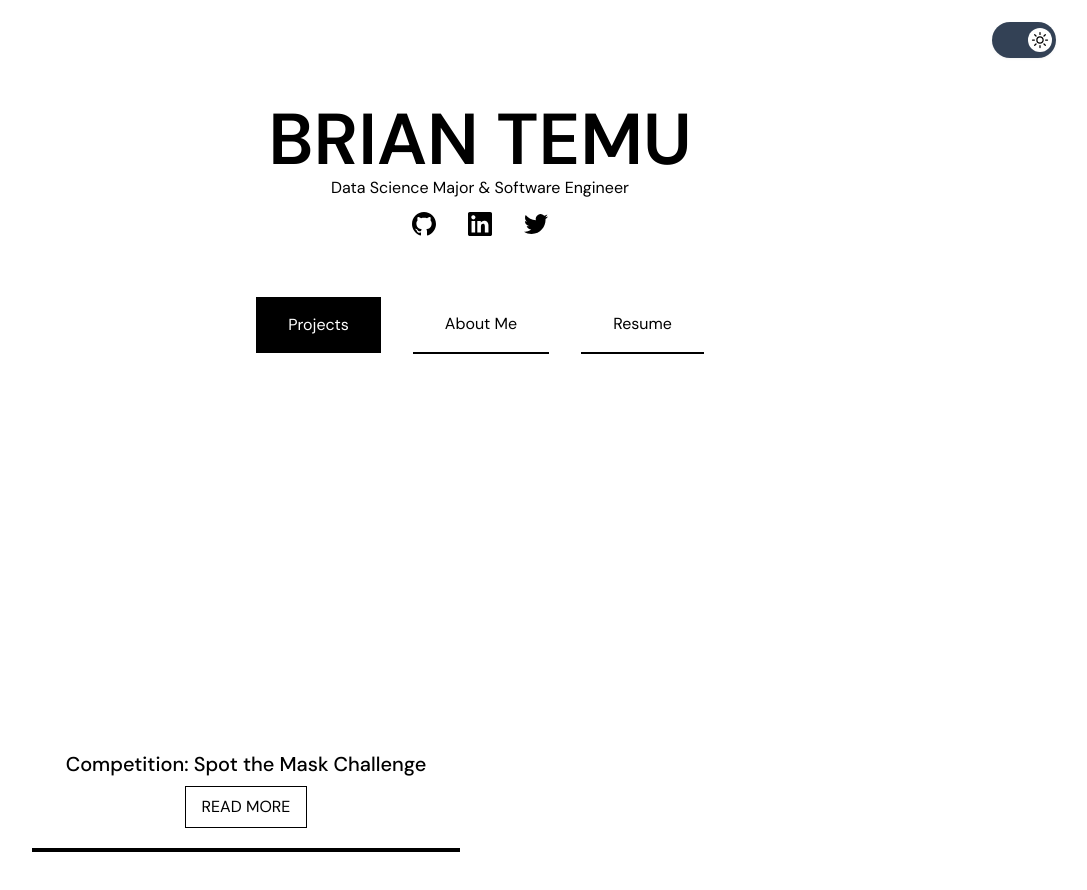
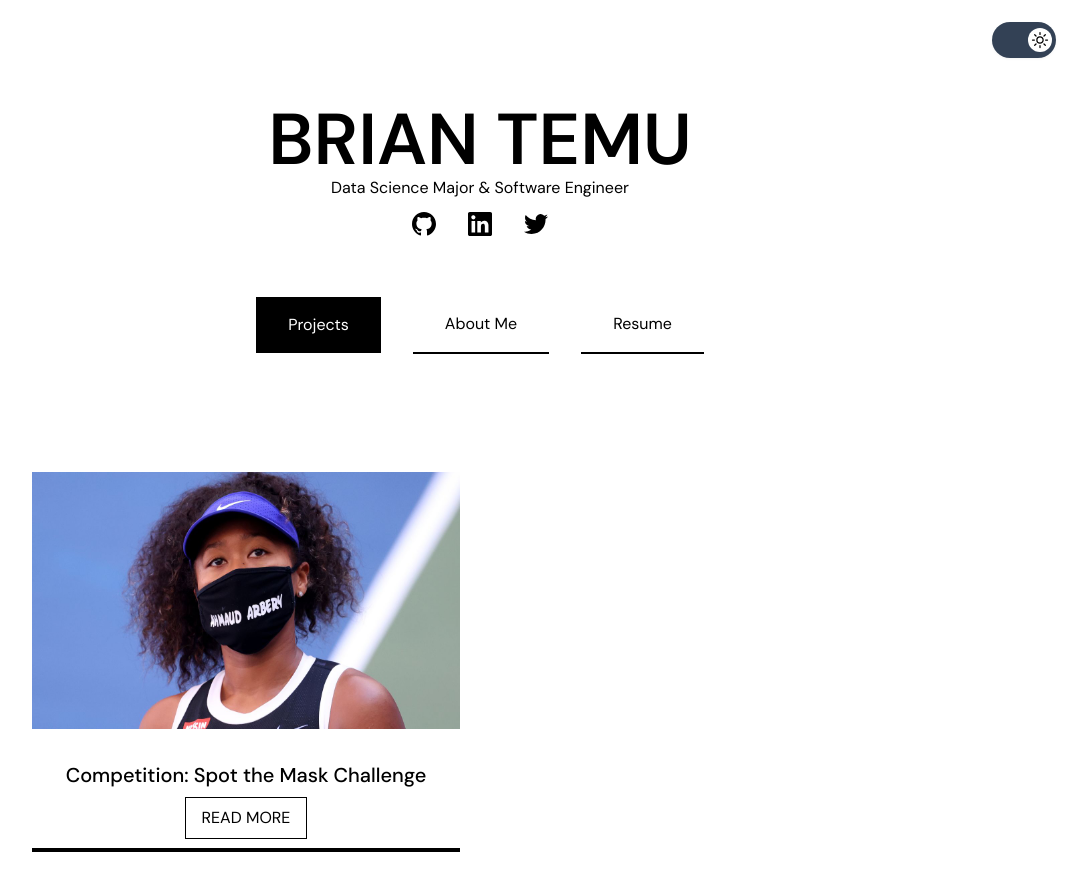
Before and after one commit to iam-dante/iam-web, a Next.js app: page / in a window 1280 px wide. Shown: the top 890 px of the page, without its empty margins (160-1247 px from the left). Built offline with nearby package versions, Linux system fonts and the light colour scheme.

Commit message:
fix: dark mode

```diff
--- a/pages/index.tsx
+++ b/pages/index.tsx
@@ -5,6 +5,7 @@ import { GithubICon, LinkedInIcon, TwitterIcon } from "../internal/icons";
 import Link from "next/link";
 import { Tab } from "@headlessui/react";
 import { Fragment } from "react";
+import Image from "next/image";
 
 const Home = (): JSX.Element => {
   const [enabled, setEnabled] = useState(true);
@@ -60,8 +61,8 @@ const Home = (): JSX.Element => {
   }
 
   return (
-    <div className={`${enabled ? "" : "dark"} `}>
-      <div className="dark:bg-black h-auto">
+    <div className={` ${enabled ? "" : "dark"} `}>
+      <div className="h-auto">
         <Head>
           <title>Hellow, Brian Here 👋 </title>
           <meta
@@ -70,14 +71,14 @@ const Home = (): JSX.Element => {
           />
         </Head>
 
-        <div className="h-screen bg-white dark:bg-black">
-          <div className="h-[10%] flex items-center   px-4 md:px-16 justify-end drop-shadow-sm">
+        <div className="h-screen  ">
+          <div className="h-[10%] flex items-center dark:bg-black   px-4 md:px-16 justify-end drop-shadow-sm">
             <ThemeSwitch />
           </div>
 
           {/* main */}
 
-          <div className="min-h-full px-24">
+          <div className="min-h-full px-24 dark:bg-black">
             <div className="py-6 flex justify-center">
               <div>
                 <div className="flex flex-col items-center">
@@ -139,9 +140,9 @@ const Home = (): JSX.Element => {
                     )}
                   </Tab>
                 </Tab.List>
-                <Tab.Panels className="mt-12">
+                <Tab.Panels className="py-12">
                   <Tab.Panel>
-                    <div className=" grid md:grid-cols-2 px-24 gap-10">
+                    <div className=" grid grid-cols-2 px-24 gap-10">
                       <div className=" h-[450px] flex items-center flex-col py-6 border-b-4 border-black dark:border-white">
                         <div
                           style={{
@@ -149,6 +150,11 @@ const Home = (): JSX.Element => {
                           }}
                           className="w-3/4 h-3/4 bg-cover"
                         ></div>
+
+                          <div>
+
+                        <Image src="/images/mask.jpeg" height={300} width={500} alt="Mask Image"/>
+                          </div>
                         <div className="mt-10 flex justify-center items-center h-12 space-y-2 flex-col">
                           <h1 className="font-medium text-xl dark:text-white">
                             Competition: Spot the Mask Challenge
@@ -161,6 +167,7 @@ const Home = (): JSX.Element => {
                           </a>
                         </div>
                       </div>
+
                     </div>
                   </Tab.Panel>
 
@@ -188,6 +195,7 @@ const Home = (): JSX.Element => {
                       </div>
                     </div>
                   </Tab.Panel>
+
                   <Tab.Panel>
                     <div className="flex items-center justify-center pb-12">
                       <iframe src="/document/Brian_Temu_.pdf" className="w-3/4" height={1200}/>
```
